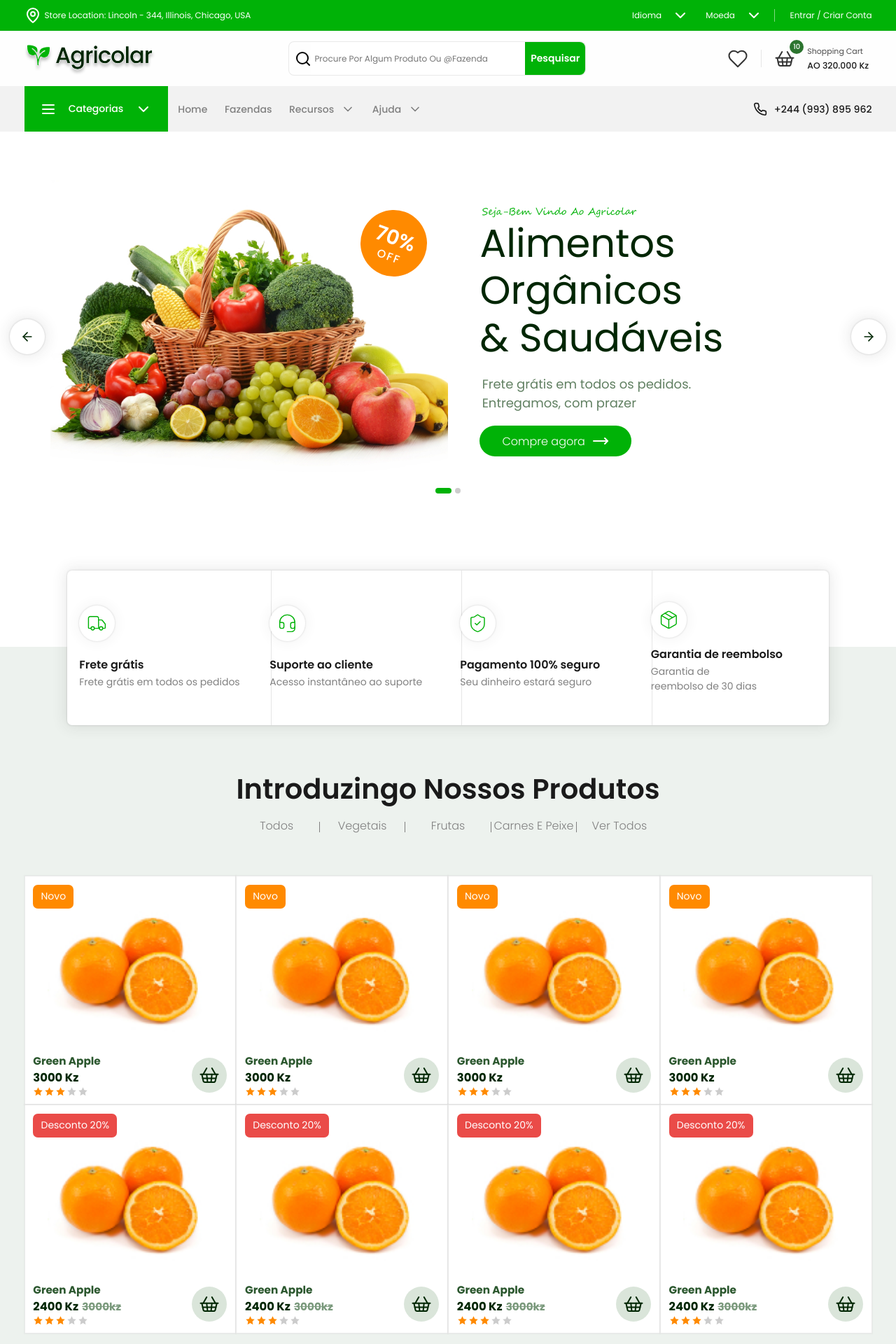
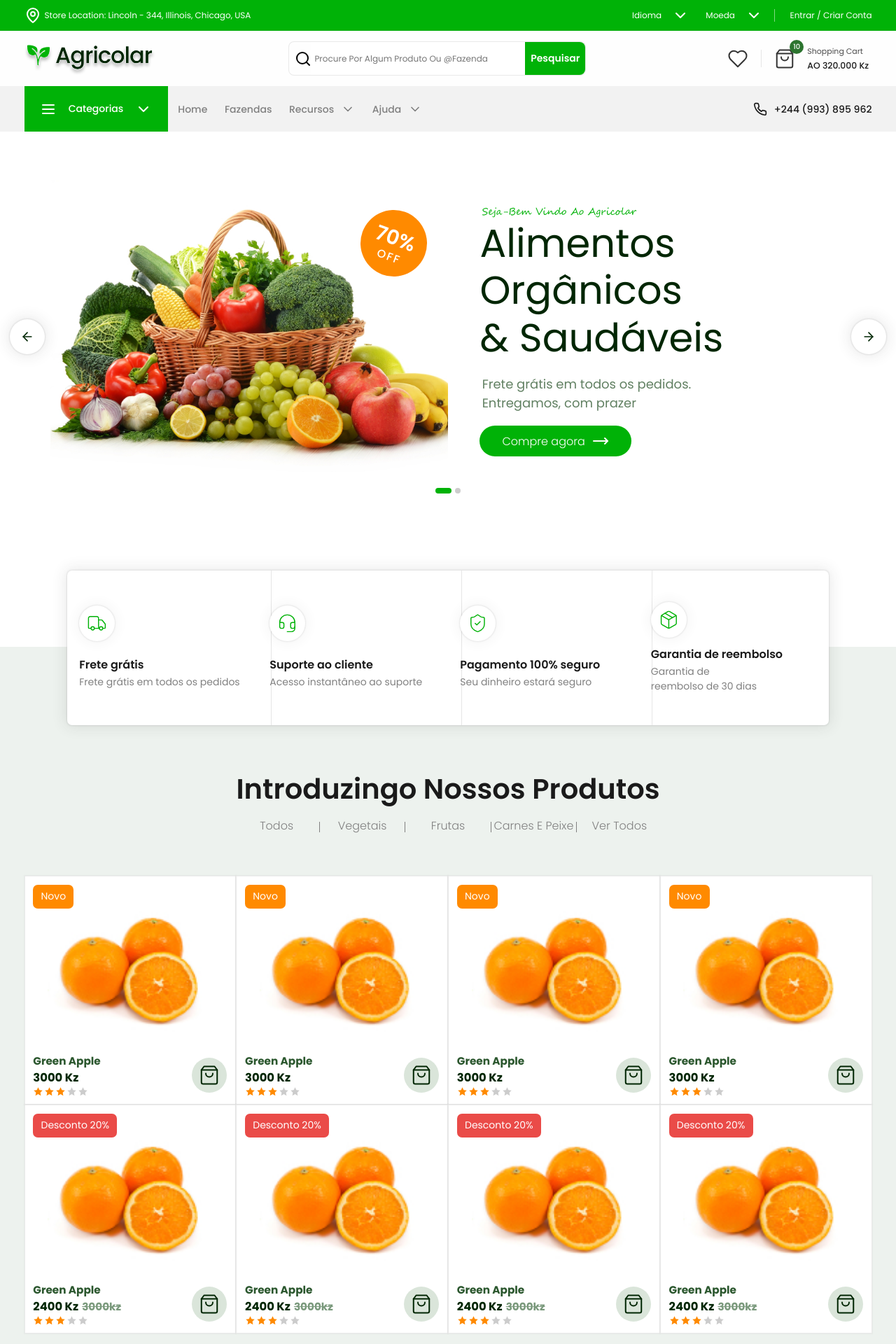
Before and after one commit to delciocapolo/agricolar, a React (Vite) app: page / in a window 1280 px wide. Shown: the top 1920 px of the page at 70% size. Built offline with nearby package versions, Linux system fonts and the light colour scheme.

Commit message:
changed icon of the shopping cart

```diff
--- a/src/components/Footer/InternalComponents/Newsletter.tsx
+++ b/src/components/Footer/InternalComponents/Newsletter.tsx
@@ -1,6 +1,6 @@
 import styled from "@emotion/styled";
 import Logo from "../../../assets/Logo";
-import { MouseEvent } from "react";
+import { ChangeEvent, MouseEvent, useState } from "react";
 
 const Newsletter = () => {
     const NewsletterContainer = styled['div']`
@@ -61,9 +61,12 @@ const Newsletter = () => {
         e.preventDefault();
 
     };
-    const handleInputEmail = () => {
 
+    const [inputText, setInputText] = useState("");
+    const handleInputEmail = (e: ChangeEvent<HTMLInputElement>) => {
+        setInputText(e.target.value);
     }
+
 
     return (
         <NewsletterContainer className="d-flex">
@@ -76,7 +79,7 @@ const Newsletter = () => {
             </ContainerBase>
             <ContainerBase className="d-flex">
                 <TextFieldContainer className="d-flex" method="post" action="/subscribe/newsletter">
-                    <TextField type="email" placeholder="seu endereço de email" />
+                    <TextField type="email" placeholder="seu endereço de email" value={inputText} onChange={handleInputEmail} />
                     <ButtonSubscribe type="submit" onClick={handleClickSubscribe}>Subscrever</ButtonSubscribe>
                 </TextFieldContainer>
             </ContainerBase>
--- a/src/components/Navigation/InternalComponents/MiddleMenu.tsx
+++ b/src/components/Navigation/InternalComponents/MiddleMenu.tsx
@@ -1,6 +1,6 @@
 import styled from "@emotion/styled";
 import Logo from "../../../assets/Logo";
-import { Heart, Search, ShoppingBasket } from "lucide-react";
+import { Heart, Search, ShoppingBag, ShoppingBasket } from "lucide-react";
 import Line from "../../main-components/TopLevelComponent/Box/Line";
 import { PaddingContext } from "../../contexts/padding";
 import { useContext } from "react";
@@ -123,7 +123,8 @@ const MiddleMenu = () => {
                     <ShoppingCard className="d-flex">
                         <Cart className="d-flex">
                             <ButtonWishList type="button" className="d-flex">
-                                <ShoppingBasket size={30} absoluteStrokeWidth={true} color="var(--Gray-800)" />
+                                {/* <ShoppingBasket size={30} absoluteStrokeWidth={true} color="var(--Gray-800)" /> */}
+                                <ShoppingBag size={30} absoluteStrokeWidth={true} color="var(--Gray-800)" />
                             </ButtonWishList>
                             <Span className="d-flex">10</Span>
                         </Cart>
--- a/src/components/main-components/Product5n/Normal.tsx
+++ b/src/components/main-components/Product5n/Normal.tsx
@@ -1,5 +1,5 @@
 import { FC, useEffect, useState } from "react";
-import { ShoppingBasket } from "lucide-react";
+import { ShoppingBag, ShoppingBasket } from "lucide-react";
 import laranja from "../../../assets/products/Rectangle 5.jpg";
 import maca from "../../../assets/products/Rectangle 5-1.jpg";
 import ImageSection from "./internalComponents/imageSection";
@@ -52,7 +52,8 @@ const Normal: FC<INormal> = ({ ratingNumber = 1, saleStatus = [], saleValue = un
         </div>
         <div className="container-add-to-cart">
           <button type="button" className="btn-add-to-cart d-flex" title="Adicionar ao carrinho">
-            <ShoppingBasket absoluteStrokeWidth={true} size={size} className="svg-cart" />
+            {/* <ShoppingBasket absoluteStrokeWidth={true} size={size} className="svg-cart" /> */}
+            <ShoppingBag size={size} absoluteStrokeWidth={true} className="svg-cart" />
           </button>
         </div>
       </div>
```
